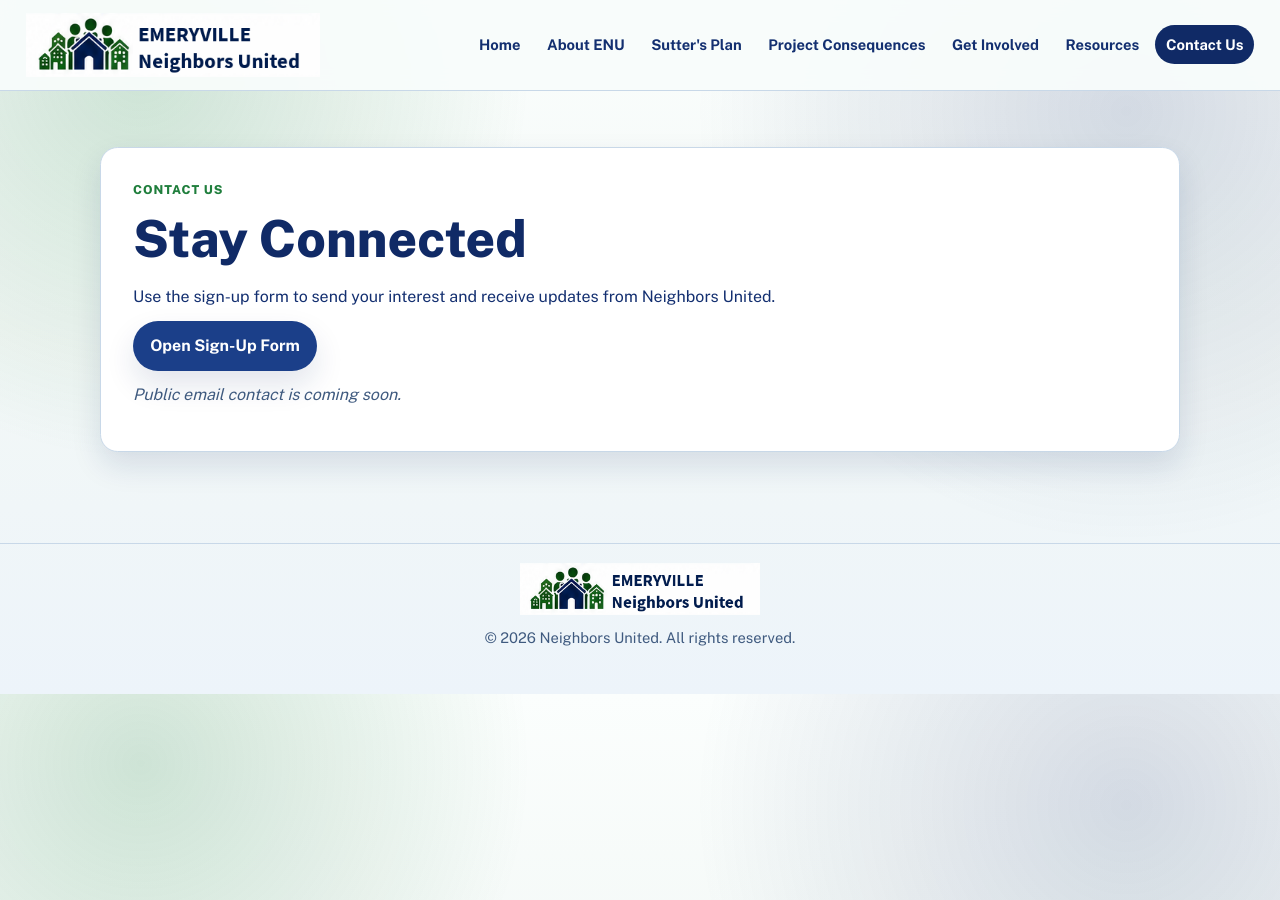
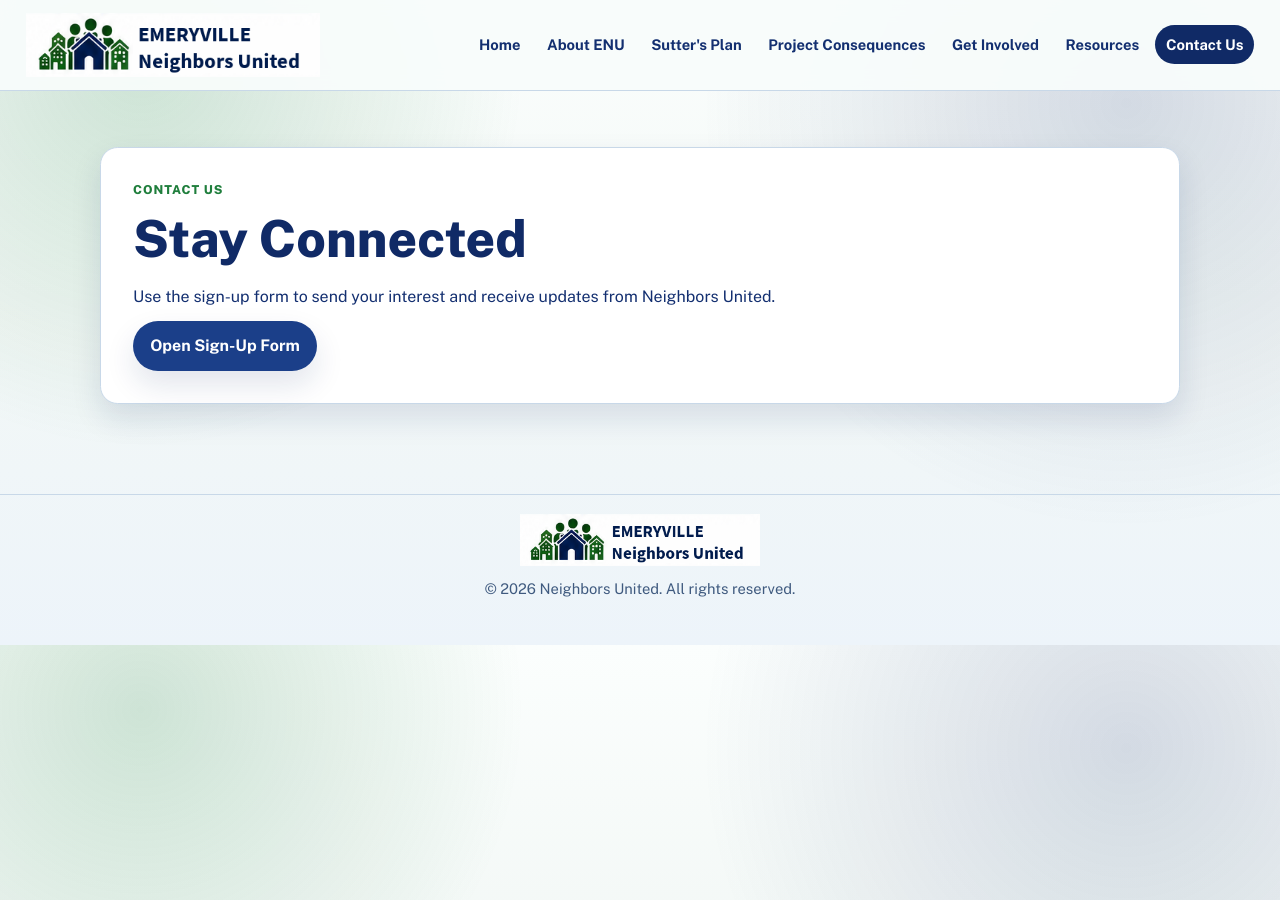
Before and after one commit to kcmasterpiece/neighbors-united, a Jekyll site: the page built from contact.md, in a window 1280 px wide. Built offline with Jekyll 4.4.1, drawn with Linux system fonts in a browser that asks for light colours.

Commit message:
Remove outdated contact placeholder

```diff
--- a/contact.md
+++ b/contact.md
@@ -12,5 +12,4 @@ permalink: /contact/
     Use the sign-up form to send your interest and receive updates from Neighbors United.
   </p>
   <a class="btn btn-primary" href="https://docs.google.com/forms/d/e/1FAIpQLSc8D_XzAtgKkWJM4e2uxz53jsq8ObLXmMIdS-j5JYf1kih5xg/viewform">Open Sign-Up Form</a>
-  <p class="contact-note">Public email contact is coming soon.</p>
 </section>
```
